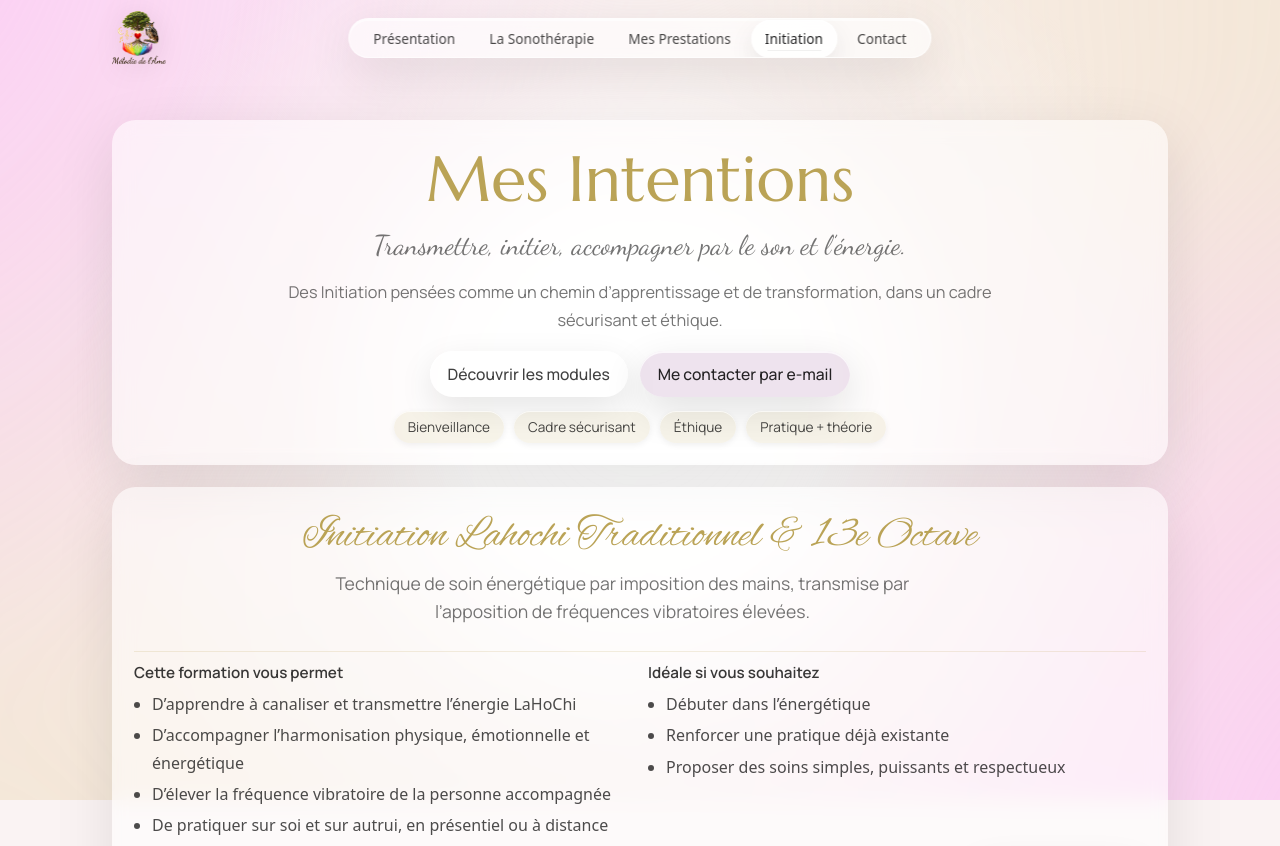
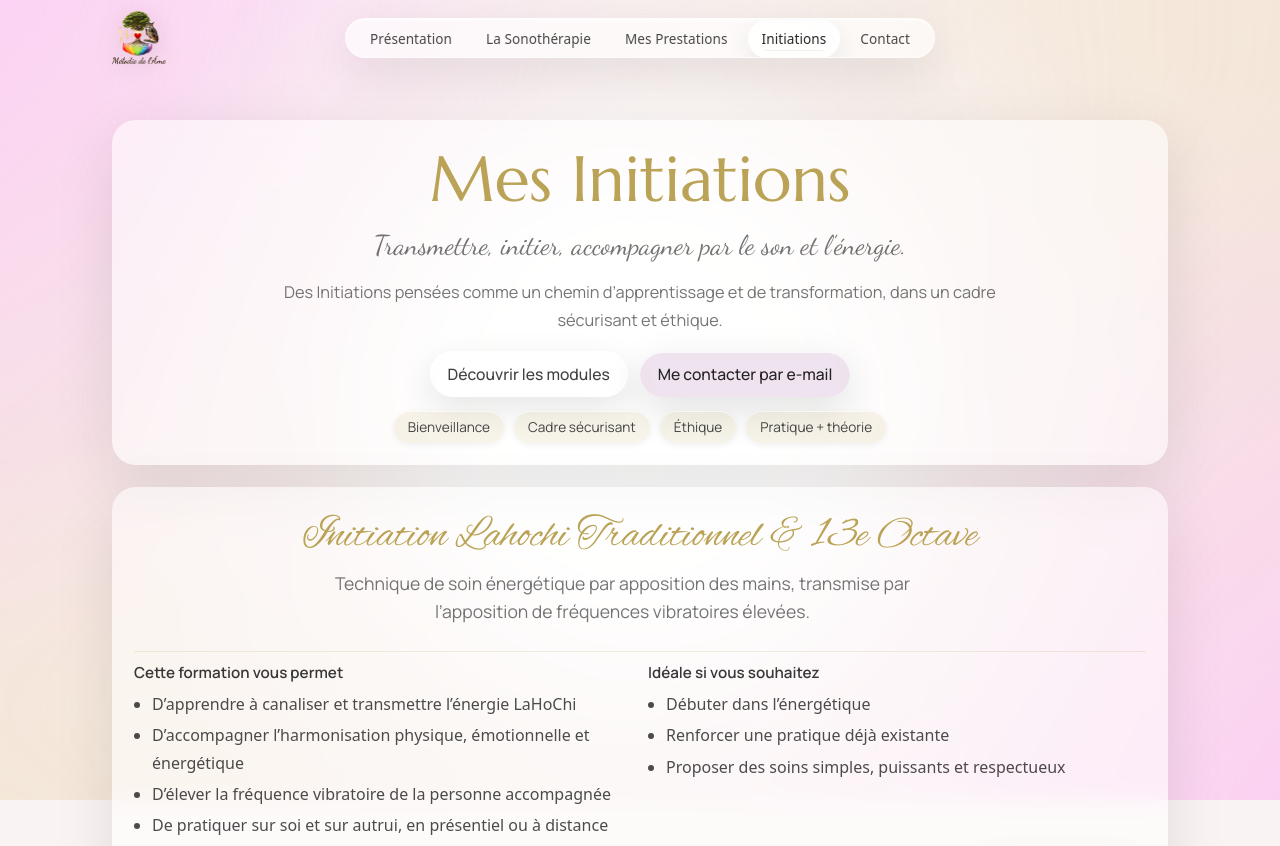
Before and after one commit to Keyxss7/melodiedelame, a plain HTML site: page formations.html in a window 1280 px wide. Shown: the top 846 px of the page. Drawn offline with Linux system fonts and the light colour scheme.

Commit message:
Update formations.html

```diff
--- a/formations.html
+++ b/formations.html
@@ -24,7 +24,7 @@
           <li><a href="index.html">Présentation</a></li>
           <li><a href="index.html#sonotherapie">La Sonothérapie</a></li>
           <li><a href="prestations.html">Mes Prestations</a></li>
-          <li><a class="is-active" href="formations.html">Initiation</a></li>
+          <li><a class="is-active" href="formations.html">Initiations</a></li>
           <li><a href="https://liberlo.com/profil/melissa-bergez-casalou/">Contact</a></li>
         </ul>
       </div>
@@ -39,7 +39,7 @@
           <li><a href="index.html#presentation">Présentation</a></li>
           <li><a href="index.html#sonotherapie">La Sonothérapie</a></li>
           <li><a href="prestations.html">Mes Prestations</a></li>
-          <li><a href="formations.html">Initiation</a></li>
+          <li><a href="formations.html">Initiations</a></li>
           <li><a href="https://liberlo.com/profil/melissa-bergez-casalou/">Contact</a></li>
         </ul>
       </div>
@@ -55,12 +55,12 @@
 
     <!-- Intro pro -->
     <header class="page-hero">
-      <h1 class="title">Mes Intentions</h1>
+      <h1 class="title">Mes Initiations</h1>
       <p class="page-subtitle">
         Transmettre, initier, accompagner par le son et l’énergie.<br>
       </p>
       <p class="page-subtitle2">
-        Des Initiation pensées comme un chemin d’apprentissage et de transformation, dans un cadre sécurisant et éthique.
+        Des Initiations pensées comme un chemin d’apprentissage et de transformation, dans un cadre sécurisant et éthique.
       </p>
 
       <div class="hero-actions">
@@ -88,7 +88,7 @@
           <div>
             <h2 class="formation-title">Initiation Lahochi Traditionnel & 13e Octave</h2>
             <p class="formation-subtitle">
-              Technique de soin énergétique par imposition des mains, transmise par l’apposition de fréquences vibratoires élevées.
+              Technique de soin énergétique par apposition des mains, transmise par l’apposition de fréquences vibratoires élevées.
             </p>
           </div>
         </div>
```
